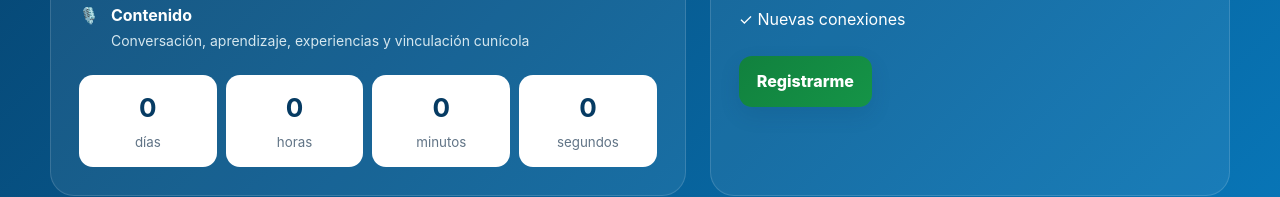
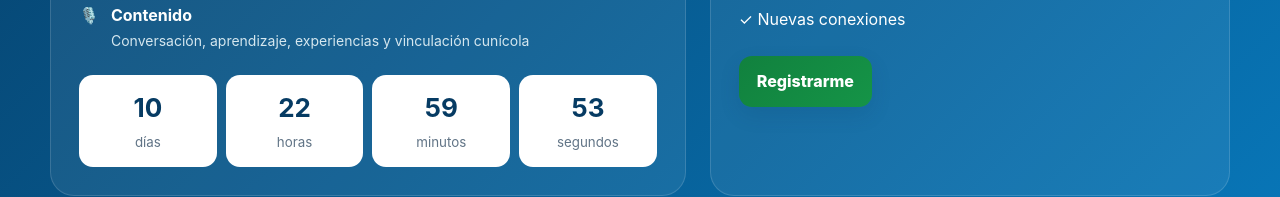
Before and after one commit to rene3255/rcp, a plain HTML site: page index.html in a window 1280 px wide. Shown: the part 2234-2431 px from the top of the page. Drawn offline with Linux system fonts and the light colour scheme.

Commit message:
fix countdown

```diff
--- a/index.html
+++ b/index.html
@@ -123,7 +123,7 @@ label{font-size:13px;font-weight:800;color:var(--navy);display:block;margin:0 0
 <footer class="footer"><div class="footerin"><div><strong>🐇 Red Cunícola del Pacífico · RCP</strong><div class="footnote">Conocer · Compartir · Crecer</div></div><div><div class="contact">312 197 7601</div><div class="footnote">Primera reunión · 4 de noviembre de 2026 · 20:00 h CDMX</div></div></div></footer>
 
 <script>
-const eventDate = new Date("2026-11-04T20:00:00-06:00").getTime();
+const eventDate = new Date("2026-12-06T18:00:00-06:00").getTime();
 function tick(){
  const d=eventDate-Date.now();
  if(d<=0){["days","hours","mins","secs"].forEach(x=>document.getElementById(x).textContent="0");return}
```
